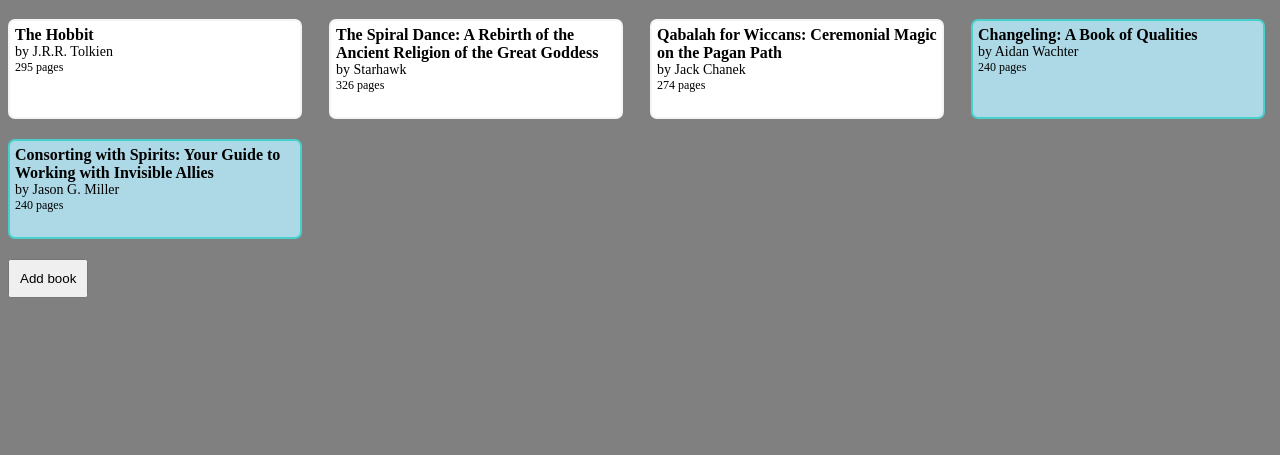
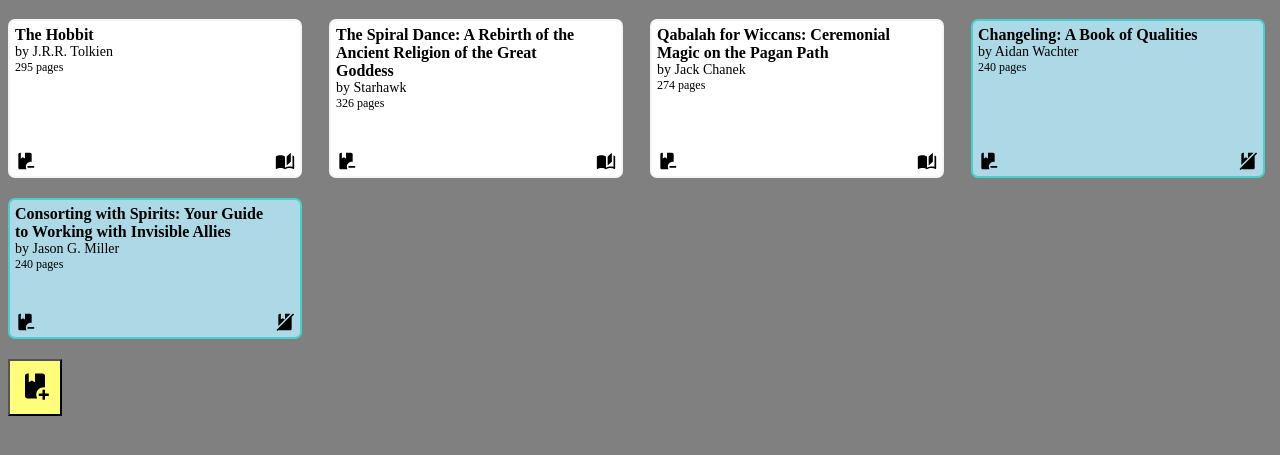
Before and after one commit to cbogs-upenn/odin-library, a plain HTML site: page index.html in a window 1280 px wide. Shown: the part 61-516 px from the top of the page. Drawn offline with Linux system fonts and the light colour scheme.

Commit message:
Add icons to bookCards

```diff
--- a/index.html
+++ b/index.html
@@ -29,6 +29,6 @@
     </dialog>
 </body>
 <footer>
-    <button id="addbookbtn">Add book</button>
+    <button id="addbookbtn"><img src="./icons/book-plus.svg" height="30"></button>
 </footer>
 </html>
--- a/script.js
+++ b/script.js
@@ -105,19 +105,26 @@
     destroyBookCards();
 
     let divNumber = 0;
+    let readIcon = '';
     const bookCards = document.querySelector(".book-cards");
 
         for (let i = 0; i <= myLibrary.length - 1; i++){
 
+
         const bookCard = document.createElement('div');
         bookCard.classList.add('bookcard');
         bookCard.setAttribute('id', 'libraryindex'+ divNumber);
+        const bookDetails = document.createElement('div');
         const bookCardTitle = document.createElement('div');
         bookCardTitle.classList.add('booktitle');
         const bookCardAuthor = document.createElement('div');
         bookCardAuthor.classList.add('bookauthor');
         const bookCardPageCount = document.createElement('div');
         bookCardPageCount.classList.add('bookpagecount');
+        const bookCardReadIcon = document.createElement('img');
+        bookCardReadIcon.classList.add('bookcardreadicon');
+        const bookCardDeleteIcon = document.createElement('img');
+        bookCardDeleteIcon.classList.add('bookcarddeleteicon');
 
         let bookTitle = myLibrary[i].title;
         let bookAuthor = myLibrary[i].author;
@@ -126,16 +133,29 @@
 
         if(!bookReadStatus){
             bookCard.classList.add('unread');
+            bookCardReadIcon.setAttribute('src', "./icons/book-off.svg");
+            bookCardReadIcon.setAttribute('height', 20);
+        } else {
+            bookCard.classList.add('read');
+            bookCardReadIcon.setAttribute('src', "./icons/book-open-page-variant.svg");
+            bookCardReadIcon.setAttribute('height', 20);
         }
 
         bookCardTitle.textContent = bookTitle;
         bookCardAuthor.textContent = "by " + bookAuthor;
         bookCardPageCount.textContent = bookPageCount + " pages";
 
-        bookCard.appendChild(bookCardTitle);
-        bookCard.appendChild(bookCardAuthor);
-        bookCard.appendChild(bookCardAuthor);
-        bookCard.appendChild(bookCardPageCount);
+        bookCardDeleteIcon.setAttribute('src', "./icons/book-minus.svg");
+        bookCardDeleteIcon.setAttribute('height', 20);
+
+        bookDetails.appendChild(bookCardTitle);
+        bookDetails.appendChild(bookCardAuthor);
+        bookDetails.appendChild(bookCardAuthor);
+        bookDetails.appendChild(bookCardPageCount);
+
+        bookCard.appendChild(bookDetails);
+        bookCard.appendChild(bookCardDeleteIcon);
+        bookCard.appendChild(bookCardReadIcon);
 
         bookCards.appendChild(bookCard);
 
@@ -165,13 +185,20 @@
 
     const formData = new FormData(addBookForm);
 
-    let formTitle = "x";
-    let formAuthor = "y";
+    let formTitle = "";
+    let formAuthor = "";
     let formPageCount = 0;
 
     formTitle = formData.get("title");
     formAuthor = formData.get("author");
     formPageCount = formData.get("pagecount");
+
+    if ((formTitle === "") || (formAuthor === "")){
+
+        addBookFormDialog.close();
+        event.preventDefault();
+        return;
+    }
 
     console.log(formTitle + ", " + formAuthor + ", " + formPageCount);
 
--- a/styles.css
+++ b/styles.css
@@ -18,23 +18,27 @@
 }
 
 .bookcard {
-    height: 100px;
+    height: auto;
     width: 23vw;
     padding: 5px;
     border-radius: 7px;
     background-color: white;
     border: 2px solid whitesmoke;
+    display: grid;
+    grid-template-rows: 1fr 40px;
 
 }
 
 .booktitle {
     font-weight: bold;
     font-size: 16px;
+    grid-row: 1;
 }
 
 .bookauthor {
     font-weight: normal;
     font-size: 14px;
+    grid-row: 1;
 }
 
 .bookpagecount {
@@ -42,14 +46,32 @@
     font-size: 12px;
 }
 
+.bookcardreadicon {
+    grid-row: 4;
+    justify-self: right;
+    align-self: end;
+}
+
+.bookcarddeleteicon {
+    grid-row: 4;
+    justify-self: left;
+    align-self: end;
+}
+
 .unread {
     background-color: lightblue;
     border: 2px solid mediumturquoise;
 }
 
+.read {
+    background-color: white;
+    border: 2px solid whitesmoke;
+}
+
 #addbookbtn {
     padding: 10px;
     margin-top: 20px;
+    background-color: rgb(254, 254, 123);
 
 }
 
```
